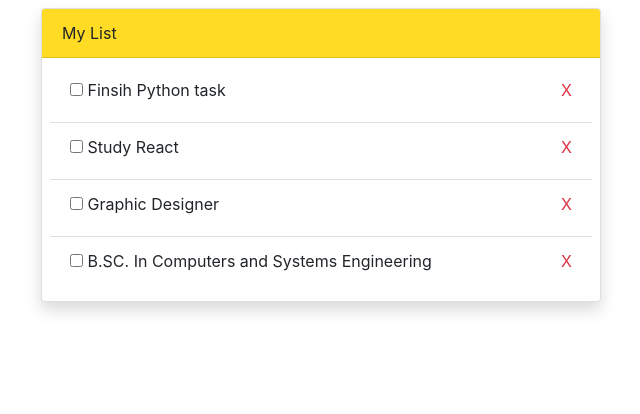
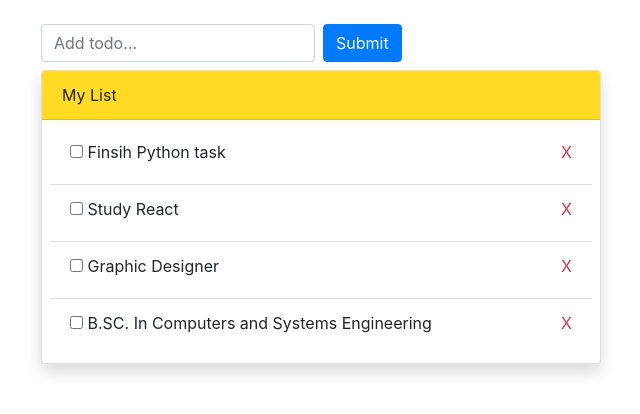
Before and after one commit to FatmaAkram/Django-TodoList, a Django app: page /todos/ in a window 1280 px wide. Shown: the part 66-480 px from the top of the page, without its empty margins (319-959 px from the left). Run offline with Django 3.2, Linux system fonts and the light colour scheme; data comes from the database, SQL or seed files in the repository; both versions use the stored data as it was after the commit; some libraries are stand-ins or nearby versions.

Commit message:
Add create new todo task

```diff
--- a/mysite/mysite/urls.py
+++ b/mysite/mysite/urls.py
@@ -20,6 +20,6 @@ from todo import views
 urlpatterns = [
     path('admin/', admin.site.urls),
     path('todos/', views.index),
-    # path('/todos/new', ),
+    path('todos/new', views.create),
     # path('/todos/<int:id>/delete', ),
 ]
--- a/mysite/templates/todo/index.html
+++ b/mysite/templates/todo/index.html
@@ -10,6 +10,9 @@
 </style>
 
 <div class="container">
+
+    {% include 'todo/new.html' %}
+
     <div class="card shadow m-2 bg-white rounded mx-auto" style="width: 35rem">
         <div class="card-header">My List</div>
         <ul class="list-group list-group-flush p-2">
--- /dev/null
+++ b/mysite/templates/todo/new.html
@@ -0,0 +1,13 @@
+<div class="mt-4 mx-auto" style="width: 35rem">
+    <form class="form-inline" action="/todos/new" method="post">
+        {%csrf_token%}
+        <input
+                type="text"
+                name="title"
+                class="form-control mr-2 "
+                placeholder="Add todo...">
+        <button type="submit" class="btn btn-primary">
+            Submit
+        </button>
+    </form>
+</div>
--- a/mysite/todo/views.py
+++ b/mysite/todo/views.py
@@ -1,7 +1,13 @@
 from django.shortcuts import render
+from django.http import HttpResponseRedirect
 from .models import Todo
 
 
 def index(request):
     todo_items = Todo.objects.all()
-    return render(request,'todo/index.html',{'todo_items':todo_items});
+    return render(request,'todo/index.html',{'todo_items':todo_items})
+
+def create(request):
+    new_item = Todo(title = request.POST['title'])
+    new_item.save()
+    return HttpResponseRedirect('/todos/')
```
Also changed, not shown: mysite/db.sqlite3.
